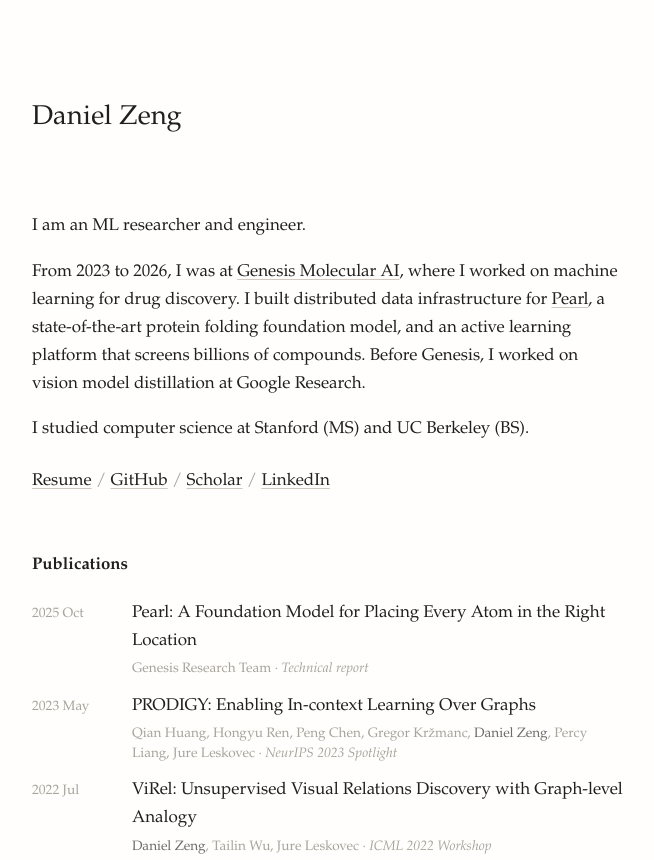
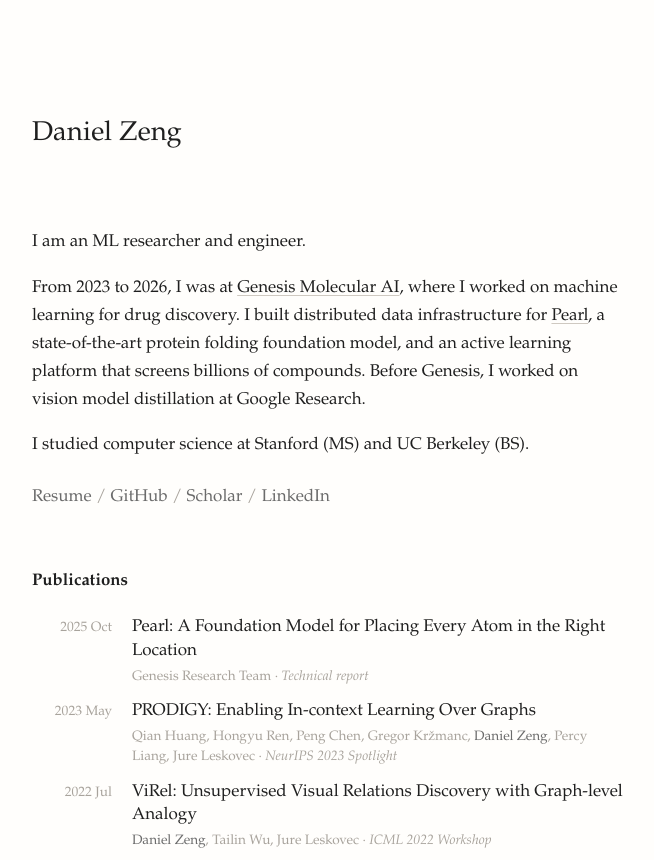
Before and after one commit to daniel-zeng/daniel-zeng.github.io, an Astro site: page / in a window 1280 px wide. Shown: the top 860 px of the page, without its empty margins (312-966 px from the left). Built offline with nearby package versions, Linux system fonts and the light colour scheme; Astro itself is replaced by a stand-in of ours.

Commit message:
Visual pass: right-aligned dates, tighter title line-height, quiet links row, header +1rem

```diff
--- a/src/styles/global.css
+++ b/src/styles/global.css
@@ -43,7 +43,7 @@
 .site-header {
   max-width: 640px;
   margin: 0 auto;
-  padding: 6rem 1.5rem 0;
+  padding: 7rem 1.5rem 0;
   display: flex;
   align-items: baseline;
   justify-content: space-between;
@@ -115,6 +115,18 @@
   color: var(--light);
 }
 
+.links-row a {
+  color: var(--gray);
+  text-decoration: none;
+}
+
+.links-row a:hover {
+  color: var(--text);
+  text-decoration: underline;
+  text-decoration-color: var(--underline);
+  text-underline-offset: 3px;
+}
+
 .pubs li {
   display: flex;
   gap: 1.25rem;
@@ -128,9 +140,14 @@
 .pubs .date {
   flex-shrink: 0;
   width: 5rem;
+  text-align: right;
   font-size: 0.85rem;
   color: var(--light);
   font-variant-numeric: tabular-nums;
+}
+
+.pubs > li > span:last-of-type {
+  line-height: 1.4;
 }
 
 .pubs > li > span > a {
```
